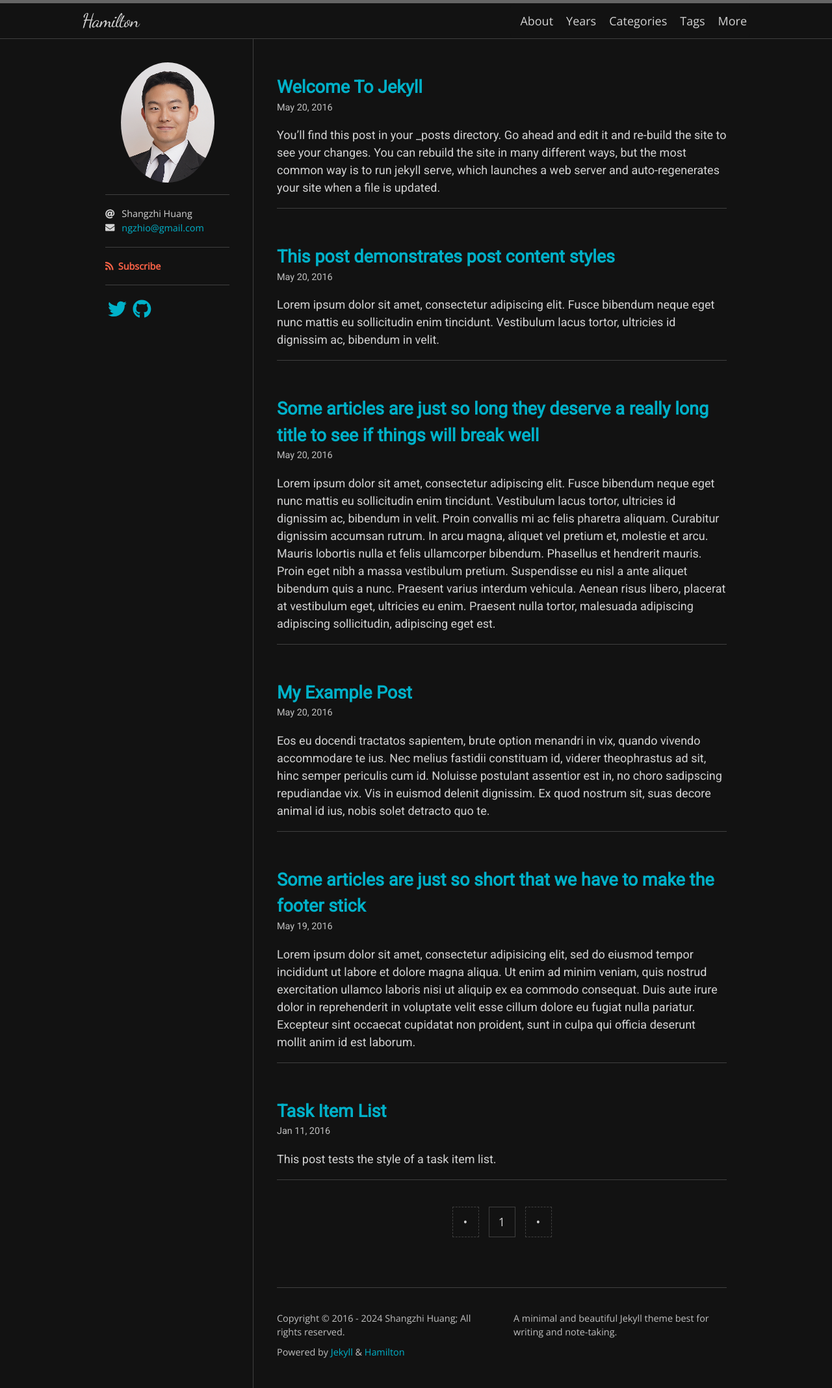
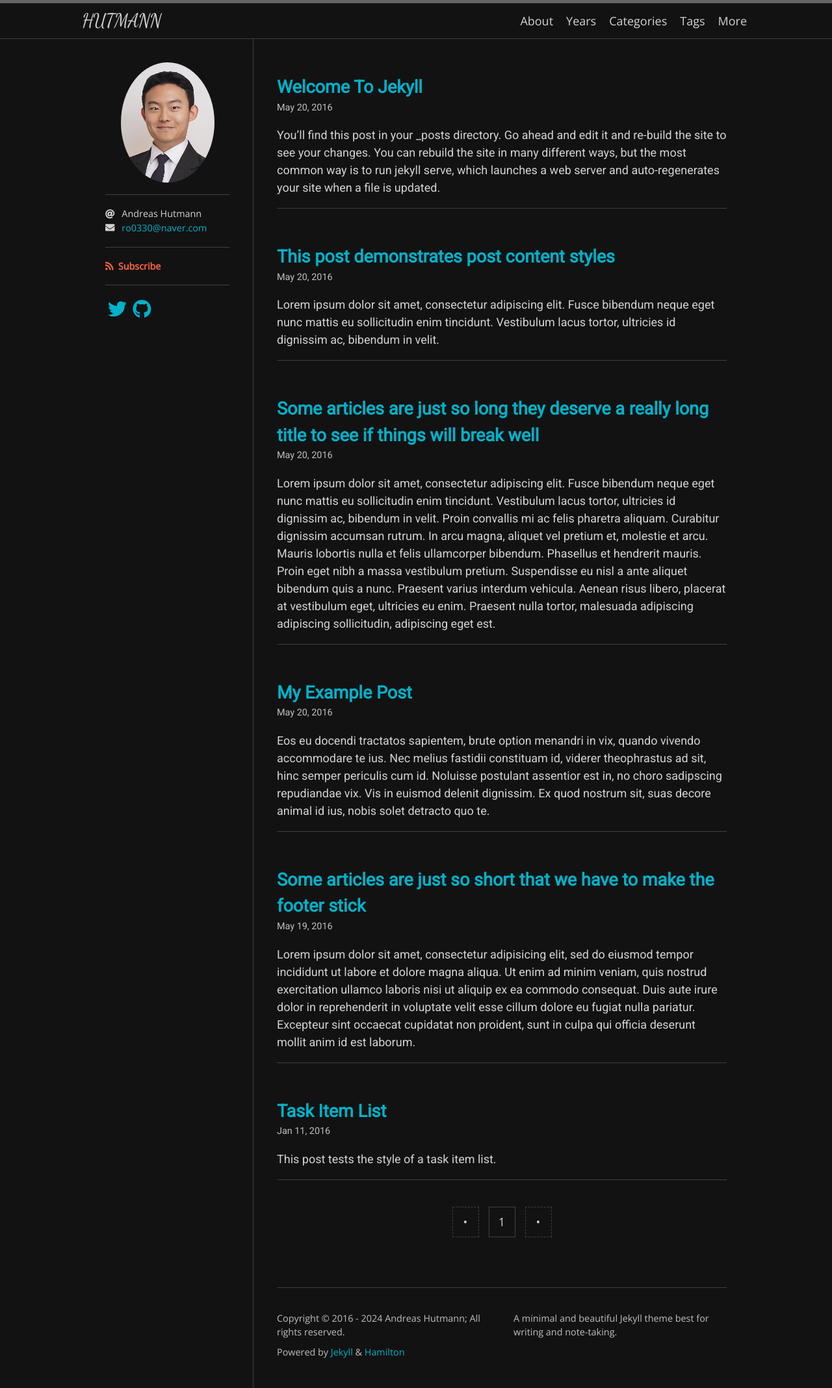
Before and after one commit to AndreasHutmann/hutmann.github.io, a Jekyll site: the page built from index.html, in a window 1280 px wide. Shown: the whole page at 65% size. Built offline with Jekyll 4.4.1, drawn with Linux system fonts in a browser that asks for light colours; nearby versions of some CDN libraries; some web fonts are replaced; the list of posts is cut into pages by our own code.

Commit message:
Update _config.yml

```diff
--- a/_config.yml
+++ b/_config.yml
@@ -1,8 +1,8 @@
-title: Hamilton
+title: HUTMANN
 description: A minimal and beautiful Jekyll theme best for writing and note-taking.
-author: Shangzhi Huang
+author: Andreas Hutmann
 avatar: /logo.png
-email: ngzhio@gmail.com
+email: ro0330@naver.com
 
 plugins:
   - jekyll-seo-tag
@@ -30,14 +30,13 @@ exclude:
 # Jekyll SEO Tag (Optional)
 # =========================
 twitter:
-  username: ngzhio
+  username: Hutmann
   card: summary
 logo: logo.png
 social:
-  name: Shangzhi Huang
+  name: Andreas Hutmann
   links:
-    - https://twitter.com/ngzhio
-    - https://www.facebook.com/ngzhio
-    - https://github.com/ngzhio
+    - https://www.instagram.com/hyeon_1998_?igsh=aHBiNW5pcDF2ZWNy&utm_source=qr
+    - https://andreashutmann.github.io/hutmann.github.io/about/
 google_site_verification: u4WXQl0Eu66rsQo2kRdCNx
 lang: en
```
